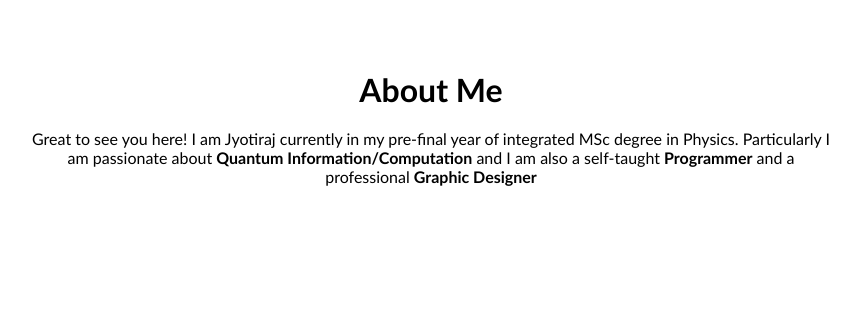
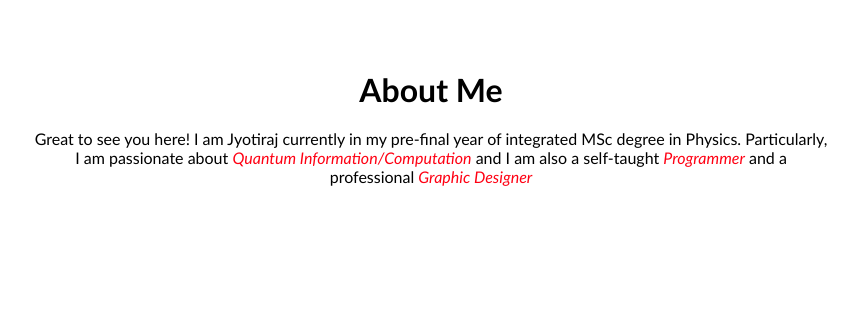
Before and after one commit to jyotiraj-code/resume, a plain HTML site: page index.html in a window 1280 px wide. Shown: the part 880-1189 px from the top of the page, without its empty margins (209-1069 px from the left). Drawn offline with Linux system fonts and the light colour scheme.

Commit message:
Update index.html

```diff
--- a/index.html
+++ b/index.html
@@ -238,9 +238,9 @@
     <section id="about" class="section">
         <div class="content">
             <h2>About Me</h2>
-            <p>Great to see you here! I am Jyotiraj currently in my pre-final year of integrated MSc degree in Physics. Particularly I
-                 am passionate about <b>Quantum Information/Computation</b> and I am also a self-taught <b>Programmer</b> and a professional <b>Graphic Designer</b></p>
-                 </p>
+            <p>Great to see you here! I am Jyotiraj currently in my pre-final year of integrated MSc
+                degree in Physics. Particularly, I am passionate about <span style="color: #FF0013;"><i>Quantum Information/Computation</i></span> and I am also a self-taught <span style="color: #FF0013;"><i>Programmer</i></span> and a professional <span style="color: #FF0013;"><i>Graphic Designer</i></span></p>
+
         </div>
     </section>
 
```
